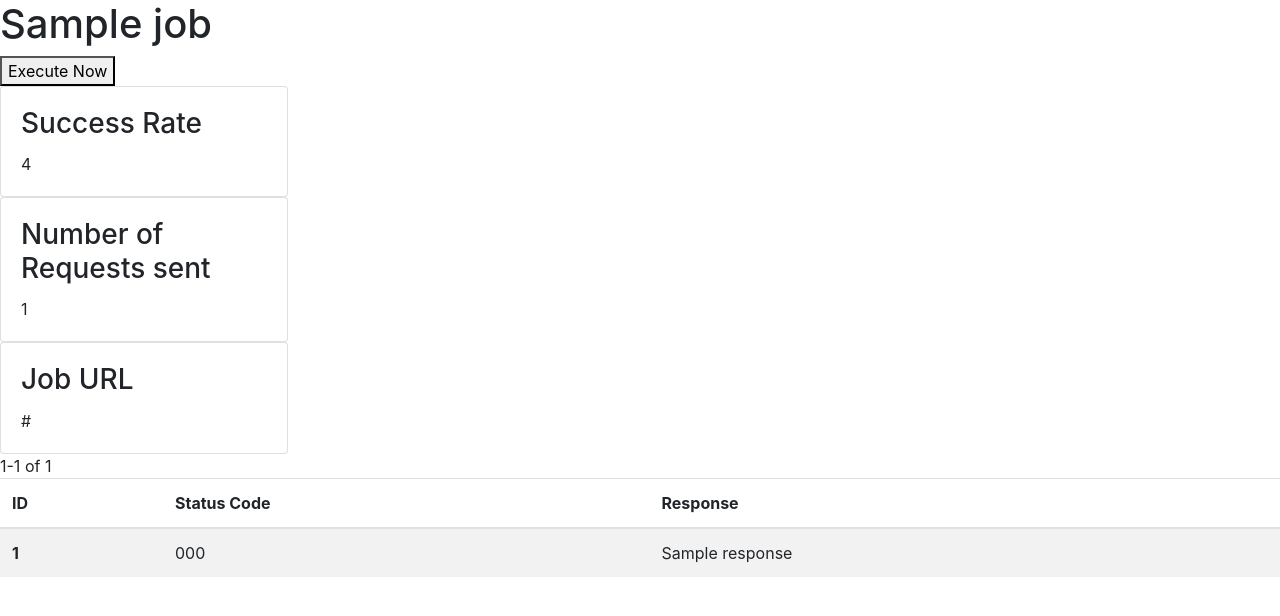
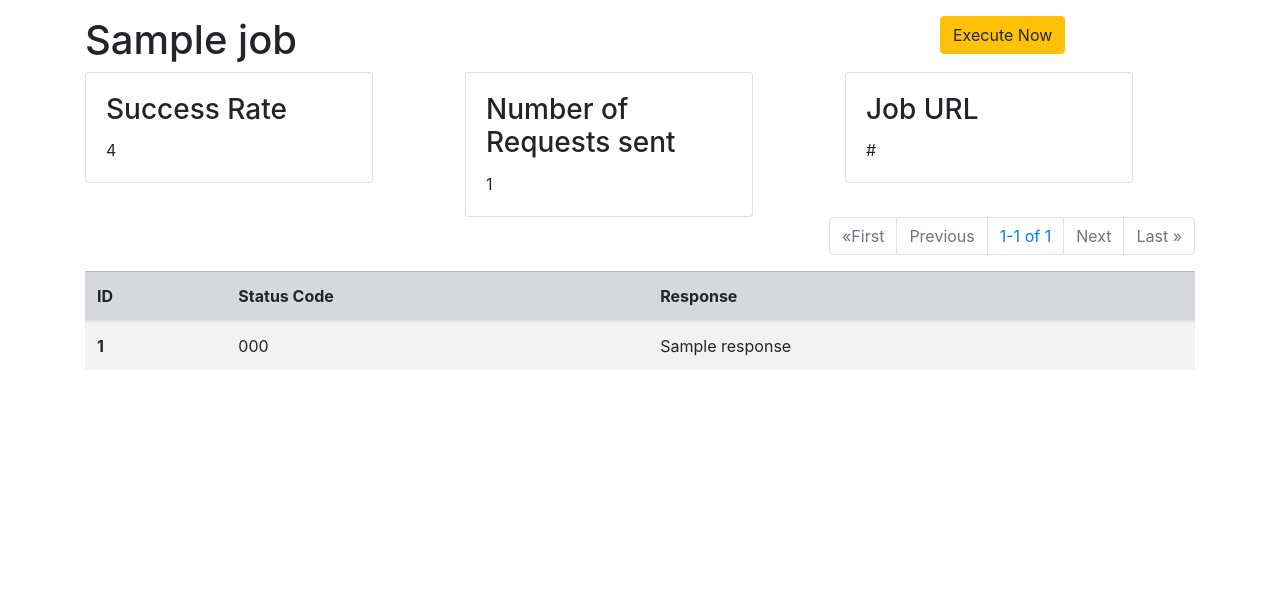
Before and after one commit to coding-blocks/poker, a Django app: template templates/cron/job_detail.html in a window 1280 px wide. Shown: the part 58-674 px from the top of the page. Run offline with Django 3.2, Linux system fonts and the light colour scheme; the template is opened without the code that fills it: most values are stand-ins (such as "Sample title", 1, 10 or a date in 2020); data that the repository does not hold is empty; parts of the project's set-up code (start-up, migrations or seed data) failed here and were passed over; some libraries are stand-ins or nearby versions.

Commit message:
Improve UI and fix error due to zero jobs

```diff
--- a/cron/views/pages/views.py
+++ b/cron/views/pages/views.py
@@ -28,6 +28,7 @@ class JobDetailView(generic.DetailView, MultipleObjectMixin):
     object_list = log_queryset.order_by('pk')
     success_count = log_queryset.filter(response__range=(200, 299)).count()
     total_count = log_queryset.count()
+    success_rate = success_count / total_count * 100 if total_count != 0 else 100.0
     context = super(JobDetailView, self).get_context_data(object_list=object_list,
-                                                          success_rate=success_count / total_count * 100, **kwargs)
+                                                          success_rate=success_rate, **kwargs)
     return context
--- a/templates/cron/job_detail.html
+++ b/templates/cron/job_detail.html
@@ -2,46 +2,70 @@
 
 {% block content %}
     {% include 'cron/partials/navbar.html' %}
+    <div class="container pt-3">
+        <div class="row">
+            <div class="col-sm-9 col-6">
                 <h1>{{ job.name }}</h1>
-    <button>Execute Now</button>
+            </div>
+            <div class="col-sm-3 col-6">
+                <button type="button" class="btn btn-warning">Execute Now</button>
+            </div>
+        </div>
+        <div class="row">
+            <div class="col-md-4">
                 <div class="card" style="width: 18rem;">
                     <div class="card-body">
                         <h3 class="card-title">Success Rate</h3>
                         <p class="card-text">{{ success_rate }}</p>
                     </div>
                 </div>
+            </div>
+            <div class="col-md-4">
                 <div class="card" style="width: 18rem;">
                     <div class="card-body">
                         <h3 class="card-title">Number of Requests sent</h3>
                         <p class="card-text">{{ job.log_set.count }}</p>
                     </div>
                 </div>
+            </div>
+            <div class="col-md-4">
                 <div class="card" style="width: 18rem;">
                     <div class="card-body">
                         <h3 class="card-title">Job URL</h3>
                         <p class="card-text">{{ job.fullURL }}</p>
                     </div>
                 </div>
-    <div class="pagination">
-    <span class="step-links">
-        {% if page_obj.has_previous %}
-            <a href="?page=1">&laquo; First</a>
-            <a href="?page={{ page_obj.previous_page_number }}">Previous</a>
-        {% endif %}
-
-        <span class="current">
-            {{ page_obj.start_index }}-{{ page_obj.end_index }} of {{ paginator.count }}
-        </span>
-
-        {% if page_obj.has_next %}
-            <a href="?page={{ page_obj.next_page_number }}">Next</a>
-            <a href="?page={{ page_obj.paginator.num_pages }}">Last &raquo;</a>
-        {% endif %}
-    </span>
             </div>
 
+        </div>
+
+
+        <nav aria-label="Page navigation">
+            <ul class="pagination justify-content-end flex-wrap">
+                <li class="page-item {% if not page_obj.has_previous %}disabled{% endif %}">
+                    <a class="page-link" href="?page=1" tabindex="-1">&laquo;First</a></li>
+                <li class="page-item {% if not page_obj.has_previous %}disabled{% endif %}"><a class="page-link"
+                        {% if page_obj.has_previous %} href="?page={{ page_obj.previous_page_number }}"{% endif %}
+                                                                                               tabindex="-1">Previous</a>
+                </li>
+                <li class="page-item">
+                    <a class="page-link" href="#" tabindex="-1">
+                        {{ page_obj.start_index }}-{{ page_obj.end_index }} of {{ paginator.count }}
+                    </a>
+                </li>
+                <li class="page-item {% if not page_obj.has_next %}disabled{% endif %}"><a class="page-link"
+                        {% if page_obj.has_next %}
+                                                                                           href="?page={{ page_obj.next_page_number }}"{% endif %}>Next</a>
+                <li class="page-item {% if not page_obj.has_next %}disabled{% endif %}"><a class="page-link"
+                                                                                           href="?page={{ page_obj.paginator.num_pages }}">Last
+                    &raquo;</a>
+                </li>
+            </ul>
+        </nav>
+
+
         <table class="table table-striped">
-        <thead>
+            <thead class="table-secondary">
             <tr>
                 <th scope="col">ID</th>
                 <th scope="col">Status Code</th>
@@ -59,4 +83,5 @@
             {% endfor %}
             </tbody>
         </table>
+    </div>
 {% endblock %}
```
Also changed, not shown: templates/cron/application_detail.html (+28 -18 lines), templates/cron/application_list.html (+25 -17 lines). Lines whose indentation alone changed are shown as unchanged.
